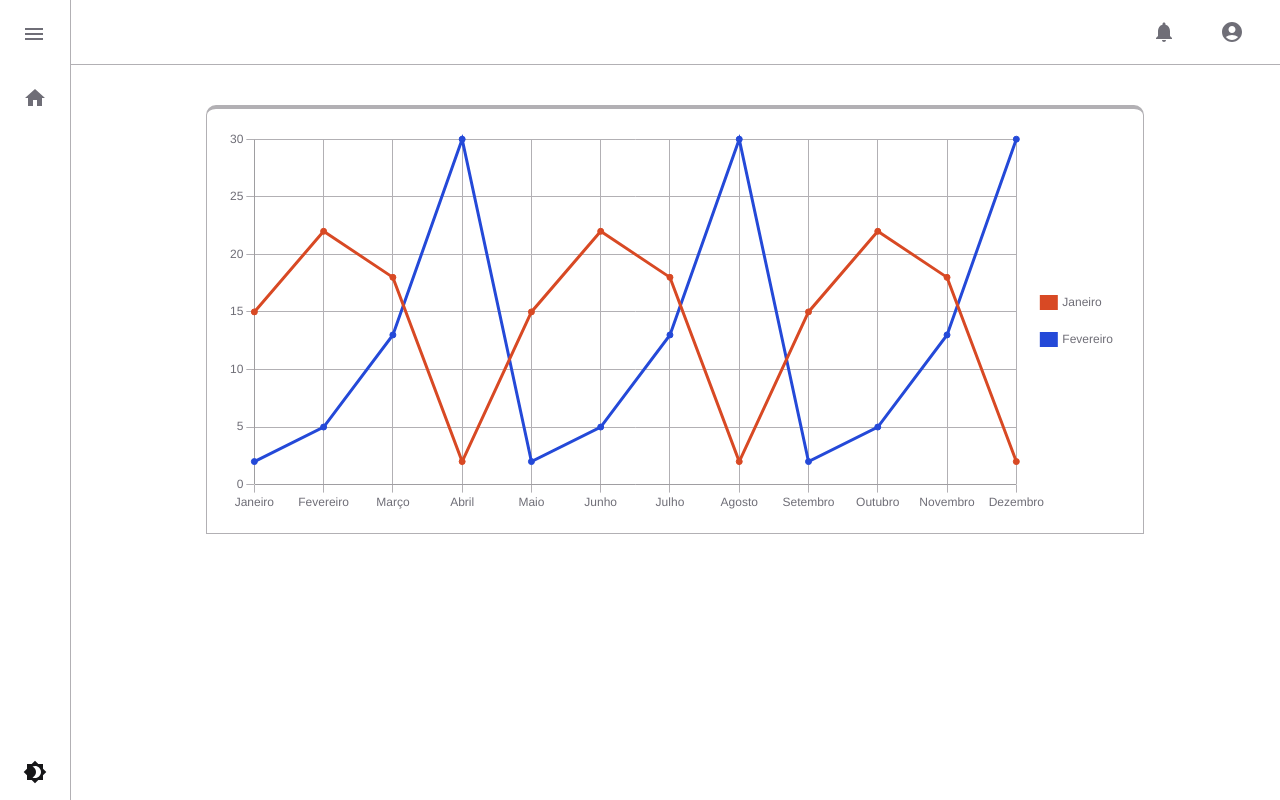
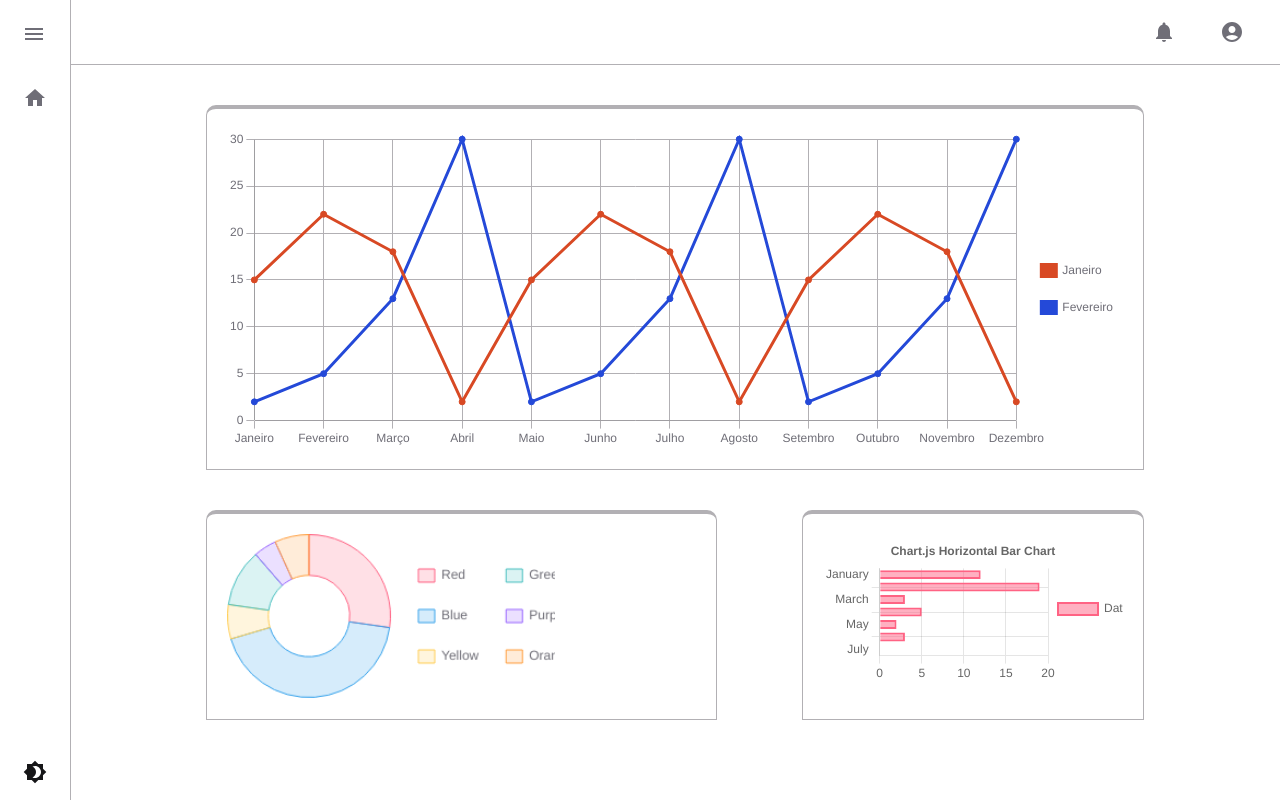
Before and after one commit to victor-souza-dev/newlive, a React (Vite) app: page / in a window 1280 px wide. Built offline with nearby package versions, Linux system fonts and the light colour scheme.

Commit message:
implementando graficos secundarios

```diff
--- /dev/null
+++ b/src/Components/DoughtGrafic/Dought.style.ts
@@ -0,0 +1,5 @@
+import styled from "styled-components";
+
+export const ChartContainer = styled.div`
+  width: 100%;
+`;
--- a/src/Components/DoughtGrafic/DoughtGrafic.tsx
+++ b/src/Components/DoughtGrafic/DoughtGrafic.tsx
@@ -1,53 +1,47 @@
-import React from 'react';
-import { Chart as ChartJS, ArcElement, Tooltip, Legend } from 'chart.js';
-import { Doughnut } from 'react-chartjs-2';
-import styled from 'styled-components';
-
-const ChartContainer = styled.div`
-  width: 300px;
-`;
+import { Chart as ChartJS, ArcElement, Tooltip, Legend } from "chart.js";
+import { Doughnut } from "react-chartjs-2";
+import { useTheme } from "../../Hooks/useTheme";
+import { ChartContainer } from "./Dought.style";
+import { optionsGraphicDought } from "./options";
 
 ChartJS.register(ArcElement, Tooltip, Legend);
 
 export const data = {
-  labels: ['Red', 'Blue', 'Yellow', 'Green', 'Purple', 'Orange'],
+  labels: ["Red", "Blue", "Yellow", "Green", "Purple", "Orange"],
   datasets: [
     {
-      label: '# of Votes',
+      label: "# of Votes",
       data: [12, 19, 3, 5, 2, 3],
       backgroundColor: [
-        'rgba(255, 99, 132, 0.2)',
-        'rgba(54, 162, 235, 0.2)',
-        'rgba(255, 206, 86, 0.2)',
-        'rgba(75, 192, 192, 0.2)',
-        'rgba(153, 102, 255, 0.2)',
-        'rgba(255, 159, 64, 0.2)',
+        "rgba(255, 99, 132, 0.2)",
+        "rgba(54, 162, 235, 0.2)",
+        "rgba(255, 206, 86, 0.2)",
+        "rgba(75, 192, 192, 0.2)",
+        "rgba(153, 102, 255, 0.2)",
+        "rgba(255, 159, 64, 0.2)",
       ],
       borderColor: [
-        'rgba(255, 99, 132, 1)',
-        'rgba(54, 162, 235, 1)',
-        'rgba(255, 206, 86, 1)',
-        'rgba(75, 192, 192, 1)',
-        'rgba(153, 102, 255, 1)',
-        'rgba(255, 159, 64, 1)',
+        "rgba(255, 99, 132, 1)",
+        "rgba(54, 162, 235, 1)",
+        "rgba(255, 206, 86, 1)",
+        "rgba(75, 192, 192, 1)",
+        "rgba(153, 102, 255, 1)",
+        "rgba(255, 159, 64, 1)",
       ],
       borderWidth: 1,
     },
   ],
 };
-const chartOptions = {
-    plugins: {
-      legend: {
-        position: 'right',
-        align: 'end',
-      },
-    },
-  };
 
 export function Doug() {
-    return (
-      <ChartContainer>
-        <Doughnut data={data} options={chartOptions}/>
-      </ChartContainer>
-    );
-  }
+  const theme = useTheme();
+  return (
+    <ChartContainer>
+      <Doughnut
+        data={data}
+        options={optionsGraphicDought(theme)}
+        style={{ width: "70%" }}
+      />
+    </ChartContainer>
+  );
+}
--- /dev/null
+++ b/src/Components/DoughtGrafic/options.ts
@@ -0,0 +1,19 @@
+import { DefaultTheme } from "styled-components";
+
+export function optionsGraphicDought(theme: DefaultTheme) {
+  const chartOptionsDought = {
+    plugins: {
+      legend: {
+        position: "right" as const,
+        align: "center" as const,
+        labels: {
+          boxWidth: 15,
+          padding: 25,
+          color: `${theme.colors.textColor}`,
+        },
+      },
+    },
+    responsive: false,
+  };
+  return chartOptionsDought;
+}
--- a/src/Components/LineGraphic/ContainerLineGraphic.style.ts
+++ b/src/Components/LineGraphic/ContainerLineGraphic.style.ts
@@ -2,5 +2,5 @@ import styled from "styled-components";
 
 export const StyledContainerLineGraphic = styled.div`
   width: 100%;
-  height: 30vw;
+  height: 25vw;
 `;
--- a/src/pages/Home/Home.style.ts
+++ b/src/pages/Home/Home.style.ts
@@ -3,8 +3,10 @@ import Paper from "@mui/material/Paper";
 
 export const StyledHome = styled("div")(() => ({
   marginLeft: "70px",
+  paddingBottom: "20px",
   display: "flex",
-  justifyContent: "center",
+  flexDirection: "column",
+  alignItems: "center",
 }));
 
 export const StyledPaperGraphicPrimary = styled(Paper)(({ theme }) => ({
@@ -12,8 +14,33 @@ export const StyledPaperGraphicPrimary = styled(Paper)(({ theme }) => ({
   padding: "20px",
   borderTop: `4px solid ${theme.colors.border} !important`,
   backgroundColor: `${theme.colors.backgroundColor} !important`,
-  marginTop: "40px",
   borderTopLeftRadius: "10px",
   borderTopRightRadius: "10px",
   borderColor: `${theme.colors.border} !important`,
 }));
+
+export const StyledMainDashboard = styled("main")(() => ({
+  marginTop: "40px",
+}));
+
+export const StyledSectionGraphicsSecondary = styled("section")(() => ({
+  display: "flex",
+  height: "250px",
+  flexDirection: "row",
+  flexWrap: "wrap",
+  justifyContent: "space-between",
+}));
+
+export const StyledPaperGraphicGeneric = styled(Paper)(
+  ({ theme, w = "auto", h = "auto" }) => ({
+    width: w,
+    height: h,
+    padding: "20px",
+    borderTop: `4px solid ${theme.colors.border} !important`,
+    backgroundColor: `${theme.colors.backgroundColor} !important`,
+    marginTop: "40px",
+    borderTopLeftRadius: "10px",
+    borderColor: `${theme.colors.border} !important`,
+    borderTopRightRadius: "10px",
+  })
+);
--- a/src/pages/Home/Home.tsx
+++ b/src/pages/Home/Home.tsx
@@ -1,7 +1,15 @@
 import { LineGraphic } from "../../Components/LineGraphic/LineGraphic";
-import { StyledHome, StyledPaperGraphicPrimary } from "./Home.style";
+import {
+  StyledHome,
+  StyledMainDashboard,
+  StyledPaperGraphicGeneric,
+  StyledPaperGraphicPrimary,
+  StyledSectionGraphicsSecondary,
+} from "./Home.style";
+import { BarHorizontal } from "../../Components/BarHorizontalGrafic/BarHorizontalGrafic";
 import { useState, useEffect } from "react";
 import { getTotalVendas } from "../../api/GetTotalVendas";
+import { Doug } from "../../Components/DoughtGrafic/DoughtGrafic";
 
 export function Home() {
   // const [totalVendas, setTotalVendas] = useState({});
@@ -19,9 +27,19 @@ export function Home() {
 
   return (
     <StyledHome>
-      <StyledPaperGraphicPrimary variant="outlined" square>
-        <LineGraphic data={{ janeiro: 15, fevereiro: 22 }} />
-      </StyledPaperGraphicPrimary>
+      <StyledMainDashboard>
+        <StyledPaperGraphicPrimary variant="outlined" square>
+          <LineGraphic data={{ janeiro: 15, fevereiro: 22 }} />
+        </StyledPaperGraphicPrimary>
+        <StyledSectionGraphicsSecondary>
+          <StyledPaperGraphicGeneric variant="outlined" square w={"50%"}>
+            <Doug></Doug>
+          </StyledPaperGraphicGeneric>
+          <StyledPaperGraphicGeneric variant="outlined" square>
+            <BarHorizontal></BarHorizontal>
+          </StyledPaperGraphicGeneric>
+        </StyledSectionGraphicsSecondary>
+      </StyledMainDashboard>
     </StyledHome>
   );
 }
```
Also changed, not shown: 1 other file (tests, documents, lock files or other folders).
